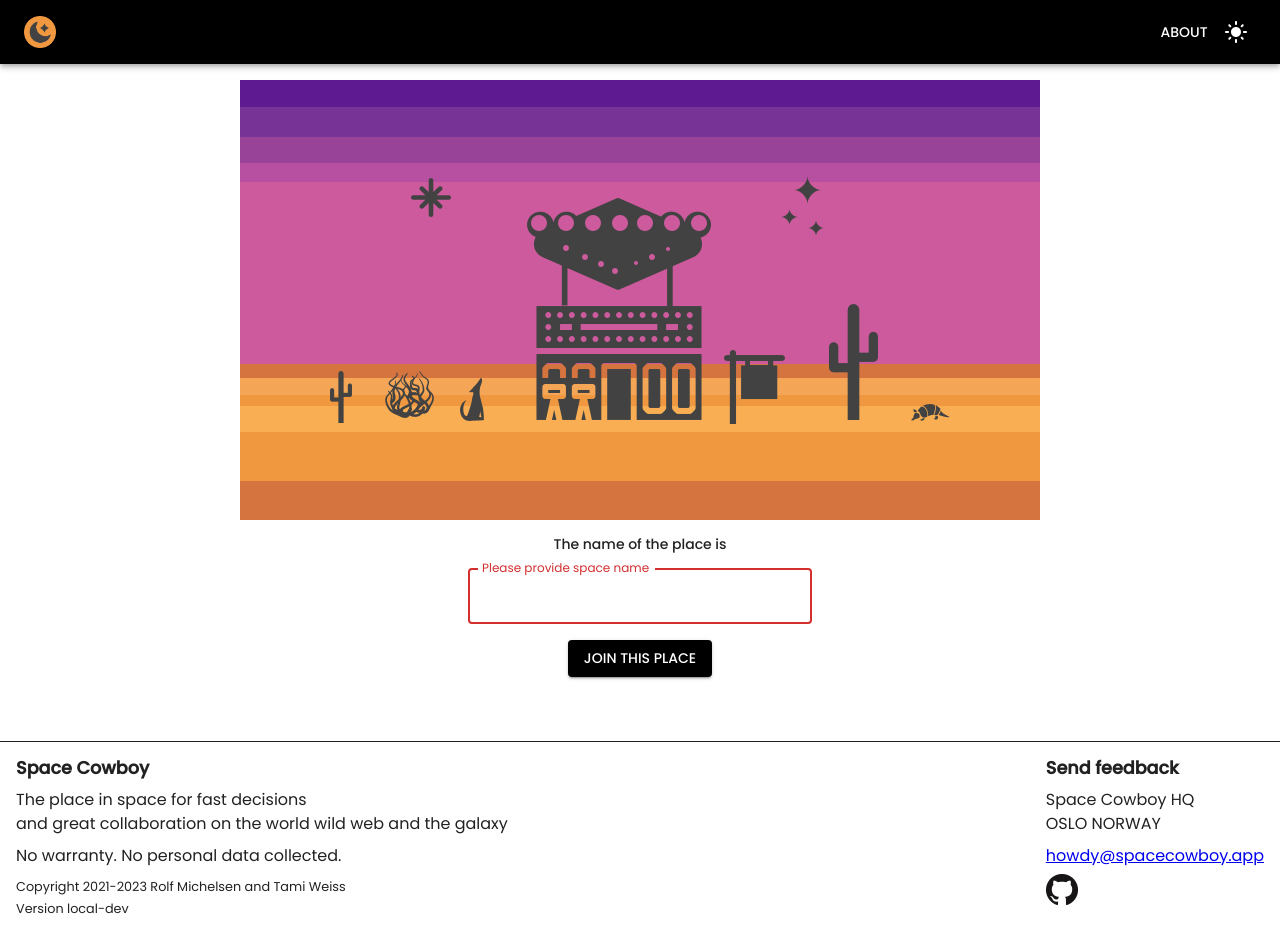
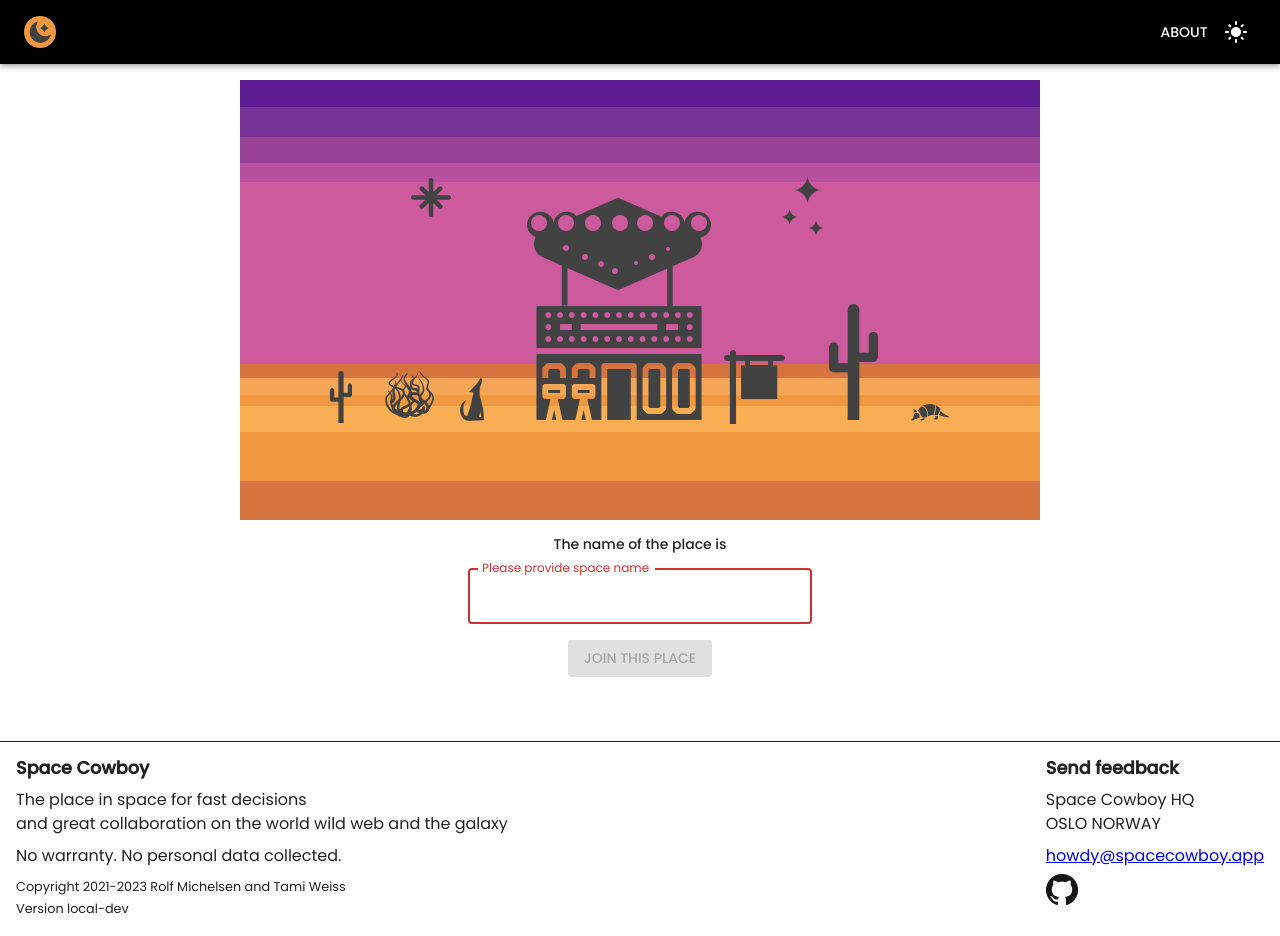
Before and after one commit to spacecowboy-app/Spacecowboy, a Next.js app: page /join in a window 1280 px wide. Built offline with nearby package versions, Linux system fonts and the light colour scheme.

Commit message:
Disable join button when id is invalid

```diff
--- a/pages/join.tsx
+++ b/pages/join.tsx
@@ -41,7 +41,7 @@ export default function JoinGame(): JSX.Element
                 <HeroImage src={heroImage} alt="" />
                 <Typography variant="h3">The name of the place is</Typography>
                 <TextField id="session-id" value={sessionId} error={sessionError !== undefined} label={sessionError} autoFocus={true} onChange={(e: React.ChangeEvent<HTMLInputElement>) => updateSessionId(e)} />
-                <Button variant="contained" type="submit" disabled={false} >join this place</Button>
+                <Button variant="contained" type="submit" disabled={sessionError != undefined} >join this place</Button>
             </Stack>
         </Box>
     );
```
